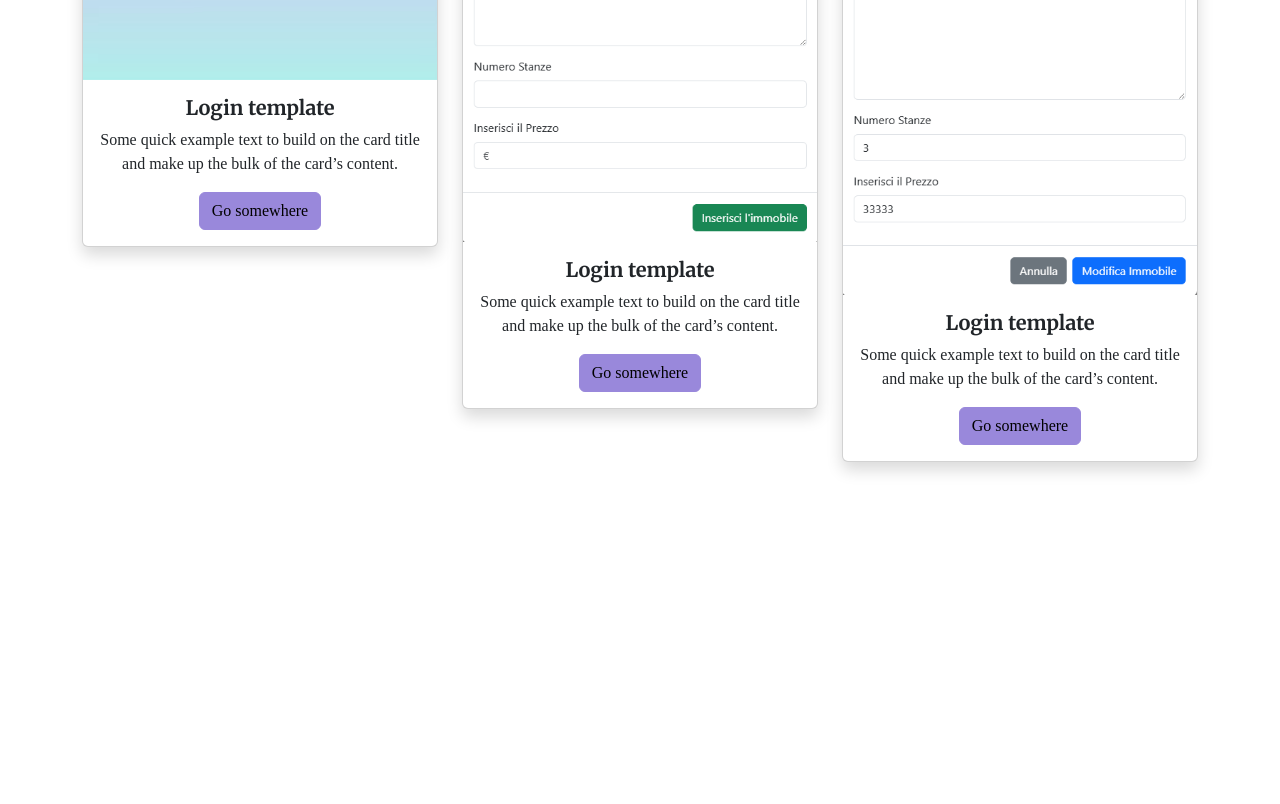
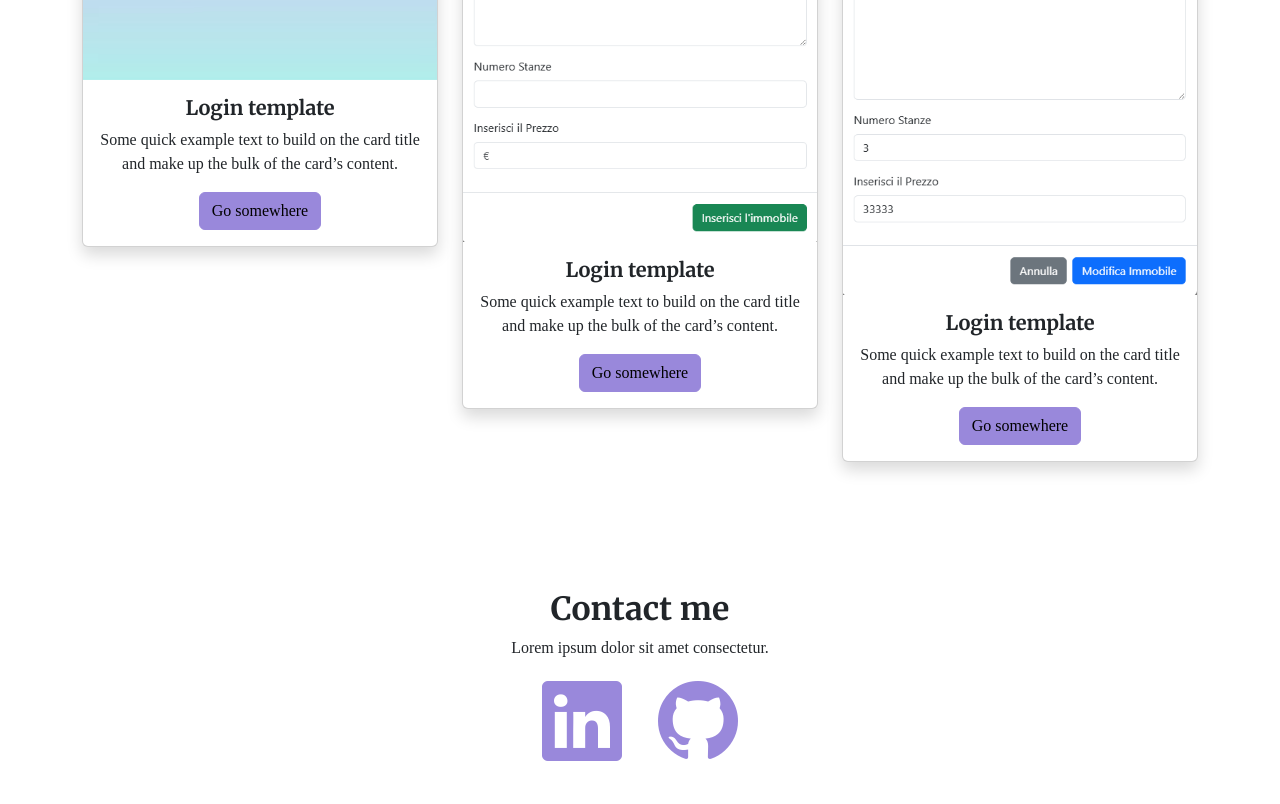
Before and after one commit to wleer/sitopersonale, a website built with Vite: page index.html in a window 1280 px wide. Shown: the part 2619-3423 px from the top of the page. Before the commit the page ends 3177 px from the top, so only its background shows below. Built offline with nearby package versions, Linux system fonts and the light colour scheme; a web font is replaced by a local one.

Commit message:
Ho inserito la sezione contatti

```diff
--- a/index.html
+++ b/index.html
@@ -300,6 +300,18 @@
           </div>
         </div>
       </section>
+      <section id="contatti" class="py-3 w-100 text-center">
+        <div class="container py-3">
+          <h2>Contact me</h2>
+          <p>Lorem ipsum dolor sit amet consectetur.</p>
+          <div class="row">
+            <div class="col-12">
+              <a href="https://www.linkedin.com/in/cosimo-spina-193474216/" class="text-decoration-none"><i class="bi bi-linkedin display-1 mx-3"></i></a>
+              <a href="https://github.com/wleer/" class="text-decoration-none"><i class="bi bi-github display-1 mx-3"></i></a>
+            </div>
+          </div>
+        </div>
+      </section>
       <script type="module" src="/src/main.js"></script>
     <script src="https://cdnjs.cloudflare.com/ajax/libs/lightbox2/2.11.5/js/lightbox.min.js" integrity="sha512-KbRFbjA5bwNan6DvPl1ODUolvTTZ/vckssnFhka5cG80JVa5zSlRPCr055xSgU/q6oMIGhZWLhcbgIC0fyw3RQ==" crossorigin="anonymous" referrerpolicy="no-referrer"></script>
     <script src="https://cdnjs.cloudflare.com/ajax/libs/lightbox2/2.11.5/js/lightbox-plus-jquery.min.js" integrity="sha512-/IJVg2oav2TggiFftaMSPgttHNmgu/0RSGP64Nm7wqYwjkxj4hAHLRMJi3QNTa22f4pIkvTsCpB848HEilV6MA==" crossorigin="anonymous" referrerpolicy="no-referrer"></script>
```
